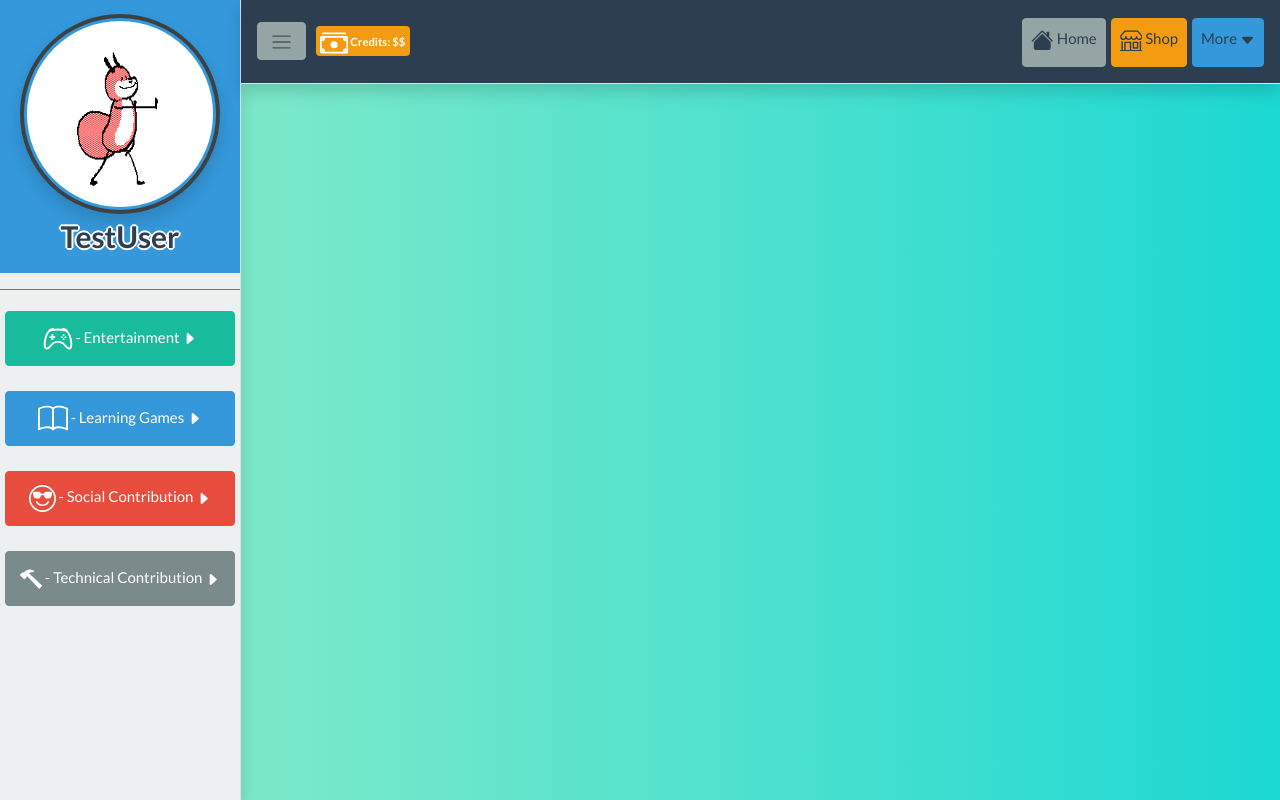
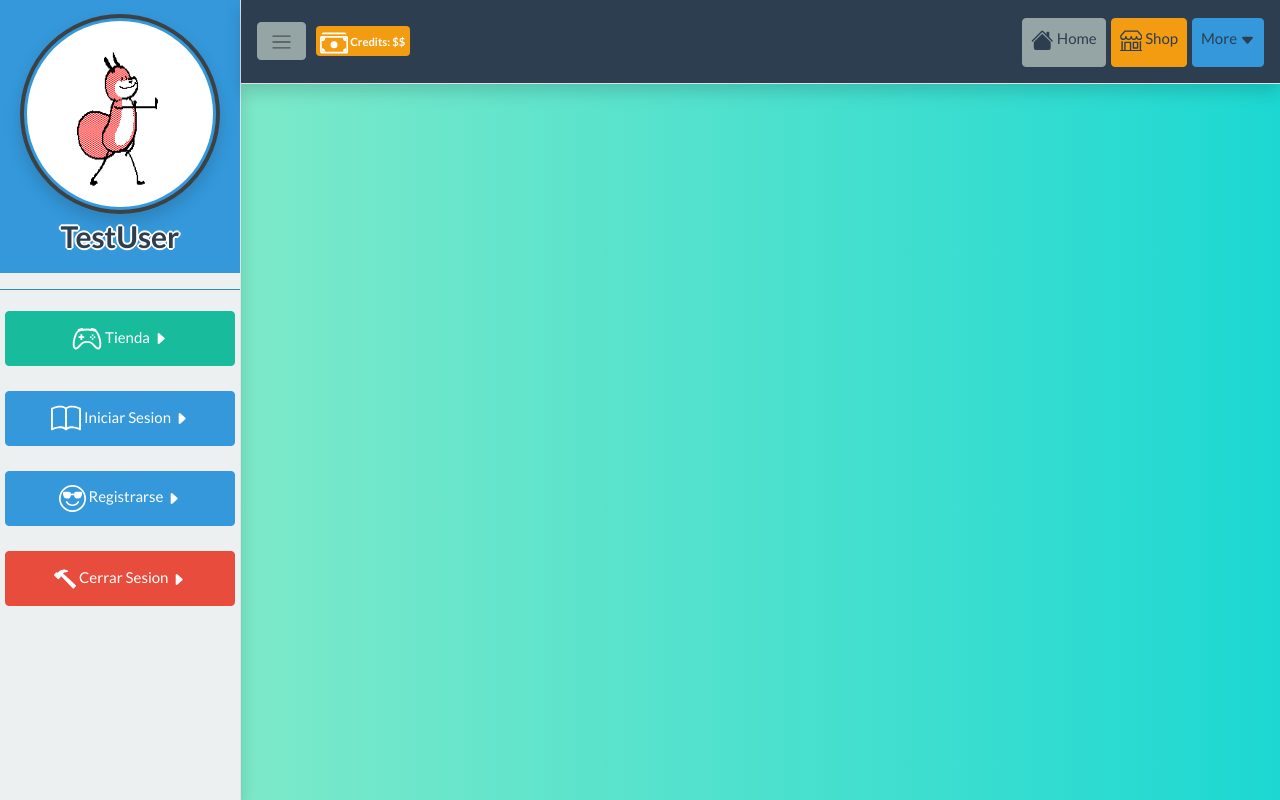
Before and after one commit to SZRWorks/OtzoProyect, a PHP site: page /OtzoProyect/ in a window 1280 px wide. Run offline with PHP 8.4, Linux system fonts and the light colour scheme.

Commit message:
Fix Bugs en Logout y Tienda

```diff
--- a/Templates/main_layout.php
+++ b/Templates/main_layout.php
@@ -39,8 +39,9 @@ include_once 'Scripts/php/ti.php';
       <!-- Sidebar Buttons -->
       <div class="list-group list-group-flush">
         <!-- Boton Entretainment -->
-        <Button class="btn btn-success" style="height: 55px; margin: 5px; margin-bottom: 20px;"
-          onclick="location.href = '/entertainment'">
+
+        <Button hr class="btn btn-success" style="height: 55px; margin: 5px; margin-bottom: 20px;"
+          onclick="location.href = 'styled_shop.php'">
           <svg width="2em" height="2em" viewBox="0 0 16 16" class="bi bi-controller" fill="currentColor"
             xmlns="http://www.w3.org/2000/svg">
             <path fill-rule="evenodd"
@@ -50,7 +51,7 @@ include_once 'Scripts/php/ti.php';
             <path
               d="M3.5 6.526h3v1h-3v-1zM3.051 3.26a.5.5 0 0 1 .354-.613l1.932-.518a.5.5 0 0 1 .258.966l-1.932.518a.5.5 0 0 1-.612-.354zm9.976 0a.5.5 0 0 0-.353-.613l-1.932-.518a.5.5 0 1 0-.259.966l1.932.518a.5.5 0 0 0 .612-.354z" />
           </svg>
-          - Entertainment
+           Tienda
           <svg width="1em" height="1em" viewBox="0 0 16 16" class="bi bi-caret-right-fill" fill="currentColor"
             xmlns="http://www.w3.org/2000/svg">
             <path
@@ -60,7 +61,7 @@ include_once 'Scripts/php/ti.php';
 
         <!-- Boton Game of learn -->
         <Button class="btn btn-info" style="height: 55px; margin: 5px; margin-bottom: 20px;"
-          onclick="location.href = '/learn'">
+          onclick="location.href = 'styled_login.php'">
           <svg width="2em" height="2em" viewBox="0 0 16 16" class="bi bi-book" fill="currentColor"
             xmlns="http://www.w3.org/2000/svg">
             <path fill-rule="evenodd"
@@ -68,7 +69,7 @@ include_once 'Scripts/php/ti.php';
             <path fill-rule="evenodd"
               d="M12.786 1.072C11.188.752 9.084.71 7.646 2.146A.5.5 0 0 0 7.5 2.5v11a.5.5 0 0 0 .854.354c.843-.844 2.115-1.059 3.47-.92 1.344.14 2.66.617 3.452 1.013A.5.5 0 0 0 16 13.5v-11a.5.5 0 0 0-.276-.447L15.5 2.5l.224-.447-.002-.001-.004-.002-.013-.006-.047-.023a12.582 12.582 0 0 0-.799-.34 12.96 12.96 0 0 0-2.073-.609zM15 2.82v9.908c-.846-.343-1.944-.672-3.074-.788-1.143-.118-2.387-.023-3.426.56V2.718c1.063-.929 2.631-.956 4.09-.664A11.956 11.956 0 0 1 15 2.82z" />
           </svg>
-          - Learning Games
+           Iniciar Sesion
           <svg width="1em" height="1em" viewBox="0 0 16 16" class="bi bi-caret-right-fill" fill="currentColor"
             xmlns="http://www.w3.org/2000/svg">
             <path
@@ -77,8 +78,8 @@ include_once 'Scripts/php/ti.php';
         </Button>
 
         <!-- Boton Social contribution -->
-        <Button class="btn btn-danger" style="height: 55px; margin: 5px; margin-bottom: 20px;"
-          onclick="location.href = '/socialcontribution'">
+        <Button class="btn btn-info" style="height: 55px; margin: 5px; margin-bottom: 20px;"
+          onclick="location.href = 'styled_register.php'">
           <svg width="1.8em" height="1.8em" viewBox="0 0 16 16" class="bi bi-emoji-sunglasses" fill="currentColor"
             xmlns="http://www.w3.org/2000/svg">
             <path fill-rule="evenodd" d="M8 15A7 7 0 1 0 8 1a7 7 0 0 0 0 14zm0 1A8 8 0 1 0 8 0a8 8 0 0 0 0 16z" />
@@ -87,7 +88,7 @@ include_once 'Scripts/php/ti.php';
             <path
               d="M2.31 5.243A1 1 0 0 1 3.28 4H6a1 1 0 0 1 1 1v1a2 2 0 0 1-2 2h-.438a2 2 0 0 1-1.94-1.515L2.31 5.243zM9 5a1 1 0 0 1 1-1h2.72a1 1 0 0 1 .97 1.243l-.311 1.242A2 2 0 0 1 11.439 8H11a2 2 0 0 1-2-2V5z" />
           </svg>
-          - Social Contribution
+           Registrarse
           <svg width="1em" height="1em" viewBox="0 0 16 16" class="bi bi-caret-right-fill" fill="currentColor"
             xmlns="http://www.w3.org/2000/svg">
             <path
@@ -96,8 +97,8 @@ include_once 'Scripts/php/ti.php';
         </Button>
 
         <!-- Boton Technical contribution -->
-        <Button class="btn btn-dark" style="height: 55px; margin: 5px; margin-bottom: 20px;"
-          onclick="location.href = '/technicalcontribution'">
+        <Button class="btn btn-danger" style="height: 55px; margin: 5px; margin-bottom: 20px;"
+          onclick="location.href = 'logout.php'">
           <svg width="1.5em" height="1.5em" viewBox="0 0 16 16" class="bi bi-hammer" fill="currentColor"
             xmlns="http://www.w3.org/2000/svg">
             <path
@@ -105,7 +106,7 @@ include_once 'Scripts/php/ti.php';
             <path fill-rule="evenodd"
               d="M6.012 3.5a.5.5 0 0 1 .359.165l9.146 8.646A.5.5 0 0 1 15.5 13L14 14.5a.5.5 0 0 1-.756-.056L4.598 5.297a.5.5 0 0 1 .048-.65l1-1a.5.5 0 0 1 .366-.147z" />
           </svg>
-          - Technical Contribution
+           Cerrar Sesion
           <svg width="1em" height="1em" viewBox="0 0 16 16" class="bi bi-caret-right-fill" fill="currentColor"
             xmlns="http://www.w3.org/2000/svg">
             <path
@@ -206,7 +207,6 @@ include_once 'Scripts/php/ti.php';
           <?php endblock() ?>
           <br>
         </div>
-
       </div>
     </div>
   </div>
--- a/logout.php
+++ b/logout.php
@@ -1,6 +1,9 @@
 <?php
-include_once 'index.php';
+include_once 'Scripts/php/Redireccion.inc.php';
+include_once 'Scripts/php/ControlSesion.inc.php';
 
 if(ControlSesion::sesionIniciada()){
     ControlSesion:: cerrarSesion();
 }
+
+Redireccion::redirigir('index.php');
```
Also changed, not shown: styled_shop.php (renamed from tienda.php).
